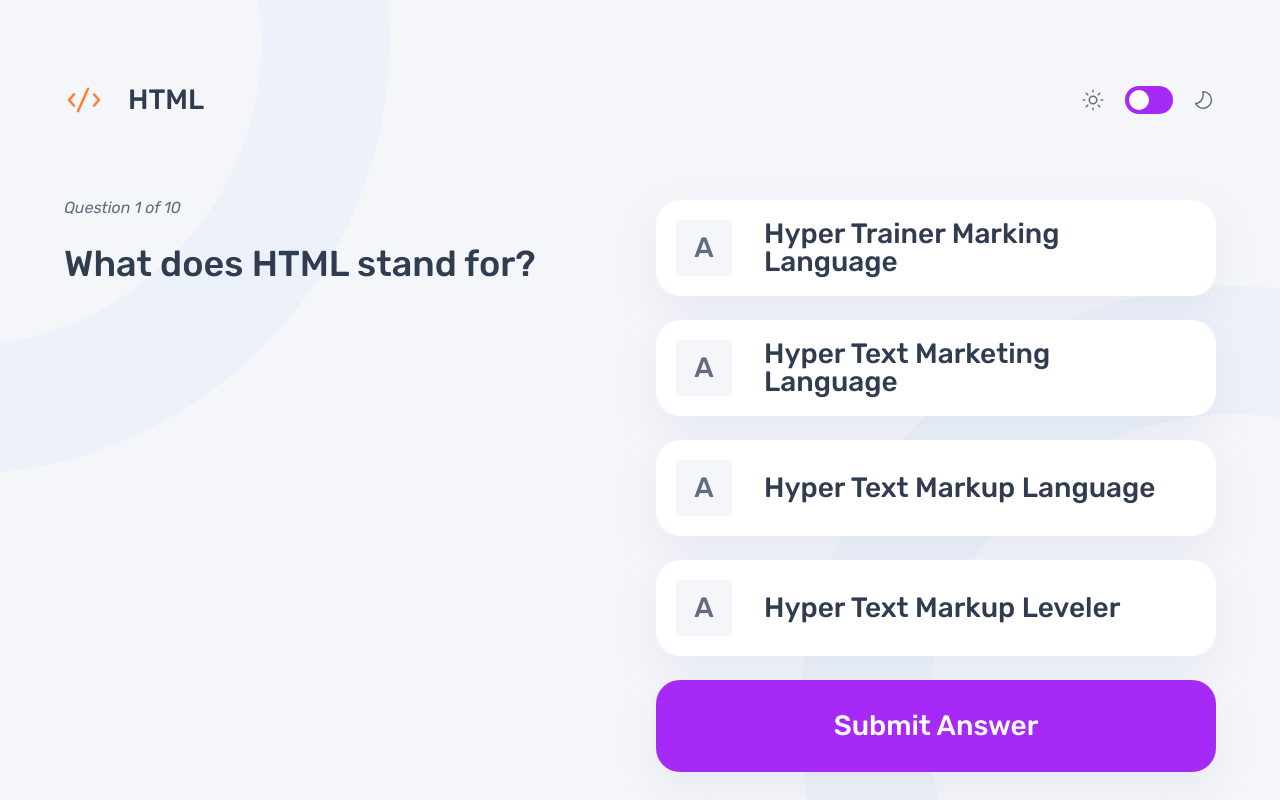
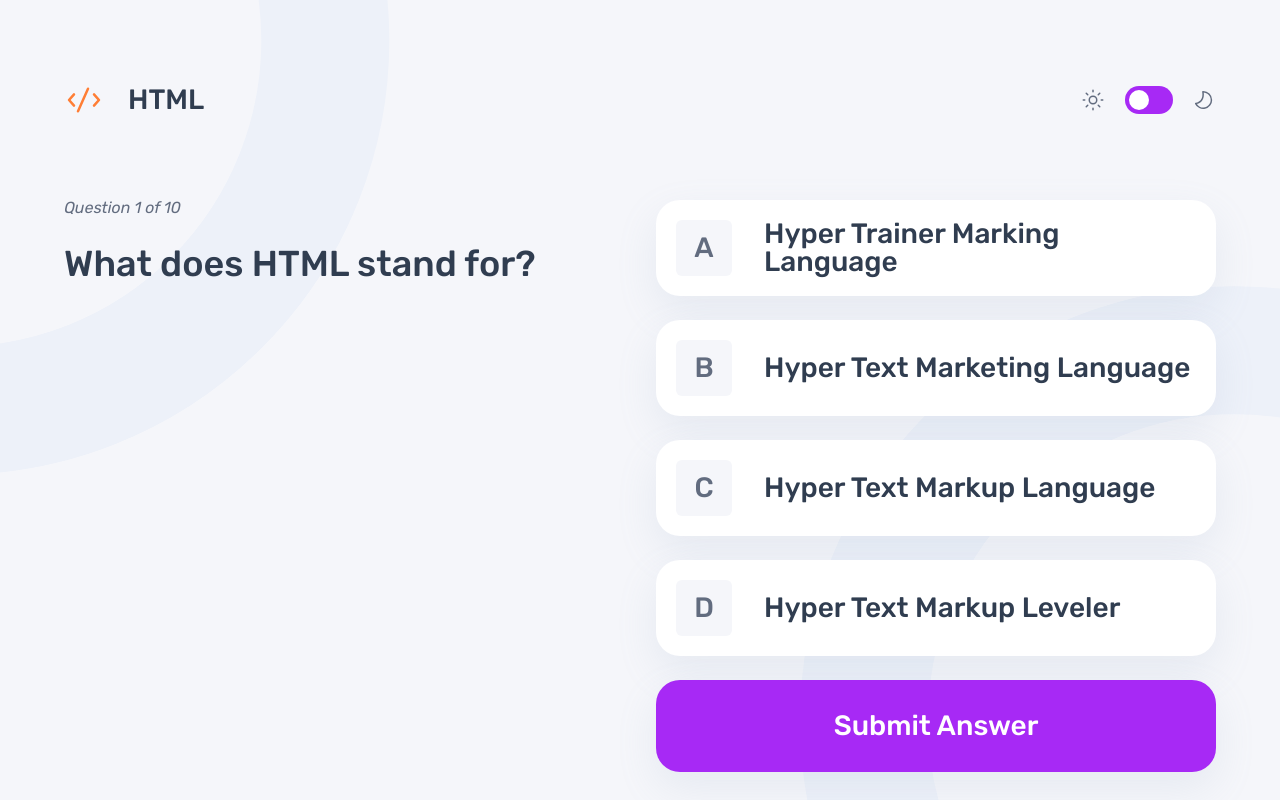
Before and after one commit to MattPahuta/frontend-quiz-app, a React (Vite) app: page / in a window 1280 px wide. Both pictures are taken after a click on the button "HTML". Built offline with nearby package versions, Linux system fonts and the light colour scheme.

Commit message:
Add quiz answer scoring functionality and styles

```diff
--- a/src/components/Quiz.jsx
+++ b/src/components/Quiz.jsx
@@ -1,25 +1,37 @@
 import { useState } from "react";
+import iconCorrect from "../assets/icon-correct.svg";
+import iconIncorrect from "../assets/icon-incorrect.svg";
+
+const letters = ['A', 'B', 'C', 'D'];
 
 function Quiz({quiz, question, questionIndex, totalQuestions, onAnswerSubmit}) {
 
   const [selectedOption, setSelectedOption] = useState(null);
+  const [hasSubmitted, setHasSubmitted] = useState(false);
 
+  const isCorrect = selectedOption === question.answer;
   console.log(question.question, questionIndex, totalQuestions);
 
   function handleSelectedOption(option) {
-    setSelectedOption(option)
+    if (!hasSubmitted) setSelectedOption(option);
   }
 
   function handleSubmit() {
     if (selectedOption === null) return;
+    setHasSubmitted(true);
+  }
+
+  function handleNext() {
     onAnswerSubmit(selectedOption);
-    setSelectedOption(null); // reset for next questions/answer
+    setSelectedOption(null);
+    setHasSubmitted(false);
   }
 
   // ToDo: use clsx library to conditionally render correct/incorrect styles
+  // - button styles for incorrect/correct states
 
   return (
-    <div className="wrapper grid-columns">
+    <section className="wrapper grid-columns">
       <div className="quiz-question-info">
         <h1 className="visually-hidden">{quiz} quiz</h1>
         <p className="accent-text">Question {questionIndex + 1} of {totalQuestions}</p>
@@ -27,25 +39,55 @@ function Quiz({quiz, question, questionIndex, totalQuestions, onAnswerSubmit}) {
         <div className="quiz-progress-bar"></div>
       </div>
       <div className="selection-container multiple-choice-answers">
-        {question.options.map((option) => (
+        {question.options.map((option, index) => {
+          const isSelected = selectedOption === option;
+          const isAnswer = option === question.answer;
+          // const isCorrect = selectedOption === question.answer;
+          // console.log(`isCorrect: ${isCorrect}`)
+          let status = '';
+          if (hasSubmitted) {
+            if (isAnswer) {
+              status = 'correct';
+            } else if (isSelected) {
+              status = 'incorrect';
+            }
+
+          }
+
+          return (
             <button
-            key={option}
+              key={`${option}-${index}`}
               onClick={() => handleSelectedOption(option)}
-            className={`button option-button ${selectedOption === option ? 'selected' : ''}`}
+              className={`button option-button ${isSelected ? 'selected' : ''} ${status}`}
             >
-            <span className="option-letter">A</span>
-            {option}
+              <span className="option-letter">{letters[index]}</span>
+              <span className="option-text">{option}</span>
+
+              {/* correct/incorrect icon */}
+              {hasSubmitted && isSelected && !isAnswer && (
+                <img src={iconIncorrect} alt="" className="icon icon-feedback" />
+              )}
+              {hasSubmitted && isAnswer && (
+                <img src={iconCorrect} alt="" className="icon icon-feedback" />
+              )}
             </button>
-        ))}
+          );
+        })}
+
+        <div className="quiz-submit">
           <button
             className="button submit-option-button"
-          onClick={handleSubmit}
+            onClick={hasSubmitted ? handleNext : handleSubmit}
+            // ToDo: add validation instead of disabling button
             disabled={selectedOption === null}
           >
-          Submit Answer
+            {hasSubmitted ? "Next Question" : "Submit Answer"}
           </button>
+
         </div>
+
       </div>
+    </section>
   );
 }
 
--- a/src/css/styles.css
+++ b/src/css/styles.css
@@ -437,7 +437,8 @@
   button.option-button {
     min-height: 64px;
     text-align: left;
-    padding-inline-end: var(--spacing-250);
+
+    /* padding-inline-end: var(--spacing-250); */
   }
 
   button.option-button:hover .option-letter,
@@ -462,6 +463,7 @@
   }
 
   button.submit-option-button {
+    width: 100%;
     min-height: 56px;
     justify-content: center;
     background-color: var(--clr-purple);
@@ -497,6 +499,10 @@
     @media (width > 37.5rem) {
       width: 56px;
       height: 56px;
+    }
+
+    &.icon-feedback {
+      margin-inline-start: auto;
     }
   }
 
```
Lines whose indentation alone changed are shown as unchanged.
